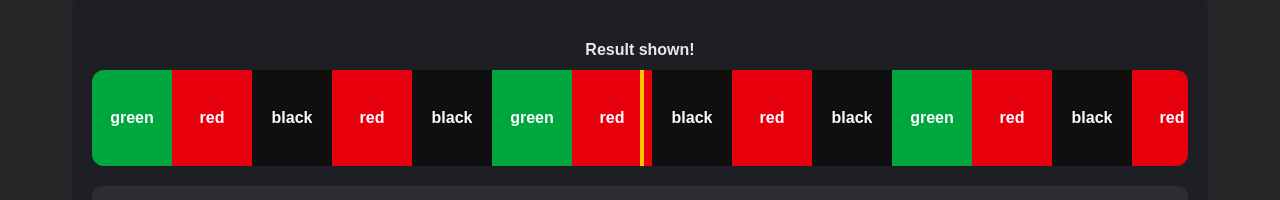
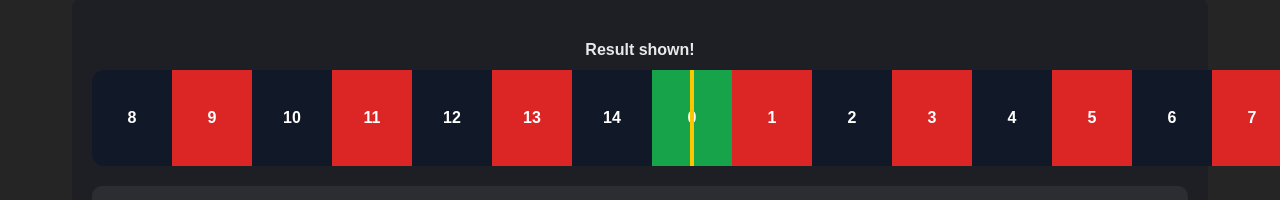
Before and after one commit to rumcajzzzz/gambsim, a Next.js app: page / in a window 1280 px wide. Shown: the part 137-337 px from the top of the page. Built offline with nearby package versions, Linux system fonts and the light colour scheme; no server answers; a web font is replaced by a local one.

Commit message:
feat: working slider

```diff
--- a/src/components/slotbar2.tsx
+++ b/src/components/slotbar2.tsx
@@ -4,49 +4,93 @@ import io from "socket.io-client";
 
 const socket = io("http://localhost:3001", { transports: ["websocket"] });
 
+const SLOT_WIDTH = 80;
+const baseColors = [
+  "green", "red", "black", "red", "black",
+  "red", "black", "red", "black", "red",
+  "black", "red", "black", "red", "black"
+];
+
 export default function Slider() {
   const sliderRef = useRef<HTMLDivElement>(null);
+  const animationRef = useRef<number | null>(null);
+  const startTimeRef = useRef<number>(0);
   const [slotOffset, setSlotOffset] = useState(0);
-  const SLOT_WIDTH = 80;
-  const baseColors = ["green", "red", "black", "red", "black"];
 
-  useEffect(() => {
-    const handleSlotOffset = (px: number) => {
-      setSlotOffset(px);
-      if (sliderRef.current) {
-        const totalWidth = baseColors.length * SLOT_WIDTH;
-        sliderRef.current.style.transform = `translateX(-${px % totalWidth}px)`;
+  const animateSlider = (startOffset: number, totalSlots: number, duration: number) => {
+    startTimeRef.current = Date.now();
+
+    const step = () => {
+      const elapsed = Date.now() - startTimeRef.current;
+      const t = Math.min(elapsed / duration, 1);
+      const eased = 1 - Math.pow(1 - t, 3);
+
+      const currentOffset = startOffset + eased * totalSlots;
+      setSlotOffset(currentOffset);
+
+      if (t < 1) {
+        animationRef.current = requestAnimationFrame(step);
+      } else {
+        animationRef.current = null;
       }
     };
 
-    socket.on("slotOffset", handleSlotOffset);
+    if (animationRef.current) cancelAnimationFrame(animationRef.current);
+    animationRef.current = requestAnimationFrame(step);
+  };
 
+  useEffect(() => {
+    const handleRollStart = (data: any) => {
+      const { startOffsetSlots, totalSlots, duration } = data;
+      animateSlider(startOffsetSlots, totalSlots, duration);
+    };
+
+    socket.on("rollStart", handleRollStart);
     return () => {
-      socket.off("slotOffset", handleSlotOffset);
+      socket.off("rollStart", handleRollStart);
+      if (animationRef.current) cancelAnimationFrame(animationRef.current);
     };
   }, []);
 
-  return (
-    <div className="relative w-full overflow-hidden bg-gray-800 h-24 rounded-xl">
-      <div
-        ref={sliderRef}
-        className="flex absolute top-0 left-0 h-24 transition-none"
-      >
-        {Array.from({ length: 50 }).map((_, i) => {
+  useEffect(() => {
+    if (!sliderRef.current) return;
+    const totalSlots = baseColors.length;
+    const offsetSlots = (slotOffset) % totalSlots;
+    sliderRef.current.style.transform = `translateX(-${offsetSlots * SLOT_WIDTH + 8 * SLOT_WIDTH}px)`;
+  }, [slotOffset]);
+
+  const renderSlot = (i: number) => {
     const color = baseColors[i % baseColors.length];
     return (
       <div
         key={i}
-              className={`w-20 h-24 flex items-center justify-center text-white font-bold ${
-                color === "red" ? "bg-red-600" : color === "black" ? "bg-black" : "bg-green-600"
-              }`}
+        className="w-20 h-24 flex items-center justify-center font-bold text-white"
+        style={{
+          backgroundColor:
+            color === "red" ? "#dc2626" :
+            color === "black" ? "#111827" :
+            "#16a34a",
+        }}
       >
-              {color}
+        {i % baseColors.length}
       </div>
     );
-        })}
+  };
+
+  return (
+		<div
+			className="relative m-auto overflow-hidden h-24 rounded-xl bg-gray-800"
+			style={{ width: `${SLOT_WIDTH * 15}px` }}
+			>
+			<div
+				className="flex absolute top-0 left-0 h-24 transition-none"
+				ref={sliderRef}
+			>
+				{Array.from({ length: baseColors.length * 4 }).map((_, i) => renderSlot(i))}
 			</div>
-      <div className="absolute inset-y-0 left-1/2 w-1 bg-yellow-400 z-10" />
+
+		{/* Marker */}
+			<div className="flex w-full h-full justify-center"><div className="bg-yellow-400 w-1 z-999" /></div>
 		</div>
   );
 }
```
Lines whose indentation alone changed are shown as unchanged.
